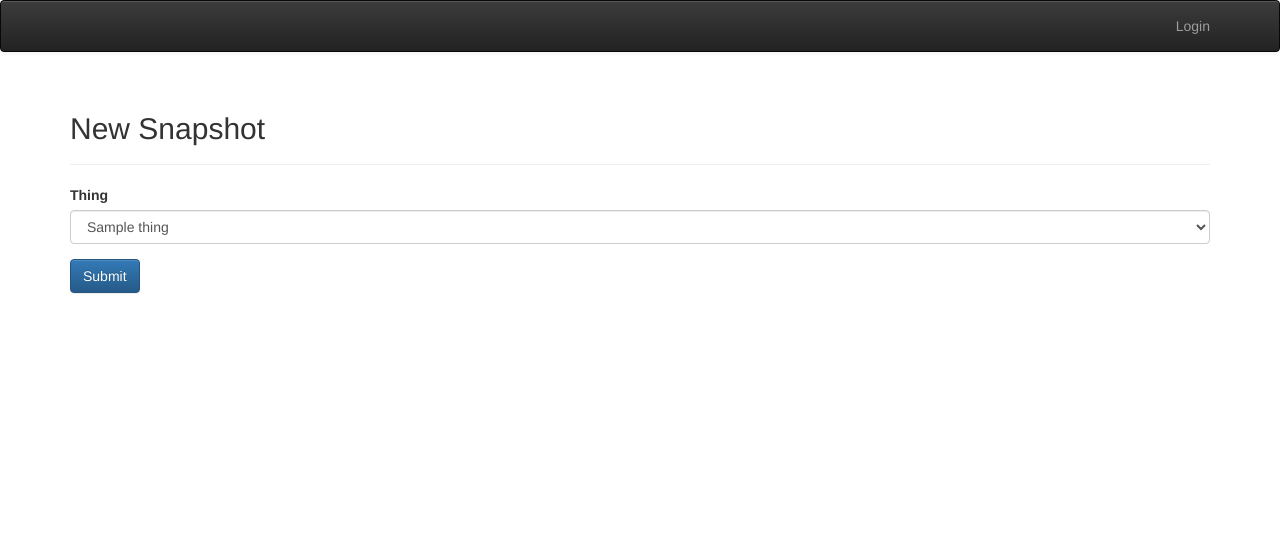
After one commit to stevewoolley/roost, a Flask app: template app/templates/new-snapshot.html in a window 1280 px wide. The commit adds this page. Shown: the top 533 px of the page. Run offline with Flask 2, Linux system fonts and the light colour scheme; tables that the repository leaves empty hold one stand-in row (values such as "Sample post"); the template is opened without the code that fills it: values that come from a table or form of the project are taken from there, most other values are stand-ins (such as "Sample title", 1, 10 or a date in 2020); some libraries are stand-ins or nearby versions.

Commit message:
adding snapshots

```diff
--- a/app/forms.py
+++ b/app/forms.py
@@ -3,6 +3,7 @@ from wtforms import StringField, PasswordField, validators, FileField, FieldList
 from wtforms.ext.sqlalchemy.fields import QuerySelectField
 from .models import Certificate, Thing
 from sqlalchemy.orm import load_only
+
 
 class LoginForm(Form):
     email = StringField('email', [validators.DataRequired(), validators.Email()])
@@ -32,7 +33,14 @@ def enabled_things():
 class MetricForm(Form):
     thing_id = IntegerField('thing_id')
     thing = QuerySelectField(query_factory=enabled_things, get_label='name',
-                               allow_blank=False)
+                             allow_blank=False)
+
+
+class SnapshotForm(Form):
+    thing_id = IntegerField('thing_id')
+    thing = QuerySelectField(query_factory=enabled_things, get_label='name',
+                             allow_blank=False)
+
 
 class ToggleForm(Form):
     title = StringField('title', [validators.InputRequired(), validators.Length(max=100)])
@@ -41,4 +49,4 @@ class ToggleForm(Form):
     off_str = StringField('off_str', [validators.InputRequired(), validators.Length(max=50)])
     thing_id = IntegerField('thing_id')
     thing = QuerySelectField(query_factory=enabled_things, get_label='name',
-                                 allow_blank=False)
+                             allow_blank=False)
--- a/app/templates/base.html
+++ b/app/templates/base.html
@@ -65,6 +65,7 @@
                         <li><a href="{{ url_for('get_users') }}">Users</a></li>
                         <li><a href="{{ url_for('get_certificates') }}">Certificates</a></li>
                         <li><a href="{{ url_for('get_things') }}">Things</a></li>
+                        <li><a href="{{ url_for('new_snapshot') }}">Snapshots</a></li>
                     </ul>
                 </li>
                 {% endif %}
--- /dev/null
+++ b/app/templates/new-snapshot.html
@@ -0,0 +1,14 @@
+{% extends "base.html" %}
+{% block content %}
+{% include 'flash.html' %}
+<div class="page-header"><h2>New Snapshot</h2></div>
+
+<form method="POST">
+    {% include 'form-errors.html' %}
+    {{ form.hidden_tag() }}
+    <div class="form-group">
+        {{ form.thing_id.label('Thing') }} {{ form.thing(class_="form-control") }}
+    </div>
+    <input type="submit" class="btn btn-primary" value="Submit">
+</form>
+{% endblock %}
--- a/app/views.py
+++ b/app/views.py
@@ -3,8 +3,8 @@ from flask import request, render_template, flash, redirect, url_for
 from flask.ext.login import login_user, logout_user, current_user, login_required
 from flask.ext.bcrypt import Bcrypt
 from app import app, db, login_manager
-from .models import User, Certificate, Thing, Metric, Toggle
-from .forms import LoginForm, CertificateUploadForm, ThingForm, MetricForm, ToggleForm
+from .models import User, Certificate, Thing, Metric, Toggle, Snapshot
+from .forms import LoginForm, CertificateUploadForm, ThingForm, MetricForm, ToggleForm, SnapshotForm
 import sqlalchemy
 import datetime
 import pytz
@@ -110,7 +110,8 @@ def get_metrics():
 @login_required
 def get_snapshots():
     return render_template(
-        'snapshots.html')
+        'snapshots.html',
+        snapshots=Snapshot.query.all())
 
 
 @app.route('/metrics/<int:metric_id>')
@@ -191,6 +192,29 @@ def new_thing():
     else:
         return render_template("new-thing.html", form=form)
 
+@app.route('/new-snapshot', methods=["GET", "POST"])
+@login_required
+def new_snapshot():
+    form = SnapshotForm()
+    if request.method == 'POST':
+        if form.validate_on_submit():
+            snapshot = Snapshot(thing=form.thing.data)
+            try:
+                db.session.add(snapshot)
+                db.session.commit()
+                flash("%s added successfully" % snapshot.thing.name, 'success')
+            except sqlalchemy.exc.IntegrityError, exc:
+                reason = exc.message
+                if "NOT NULL constraint" in reason:
+                    flash("Snapshot already exists", 'danger')
+                db.session.rollback()
+
+        return render_template(
+            'new-snapshot.html',
+            form=form)
+    else:
+        return render_template("new-snapshot.html", form=form)
+
 
 @app.route('/new-metric', methods=["GET", "POST"])
 @login_required
```
Also changed, not shown: app/models.py (+14 -1 lines), app/templates/snapshots.html (+5 -3 lines), db_repository/versions/005_migration.py (added, +26 -0 lines).
